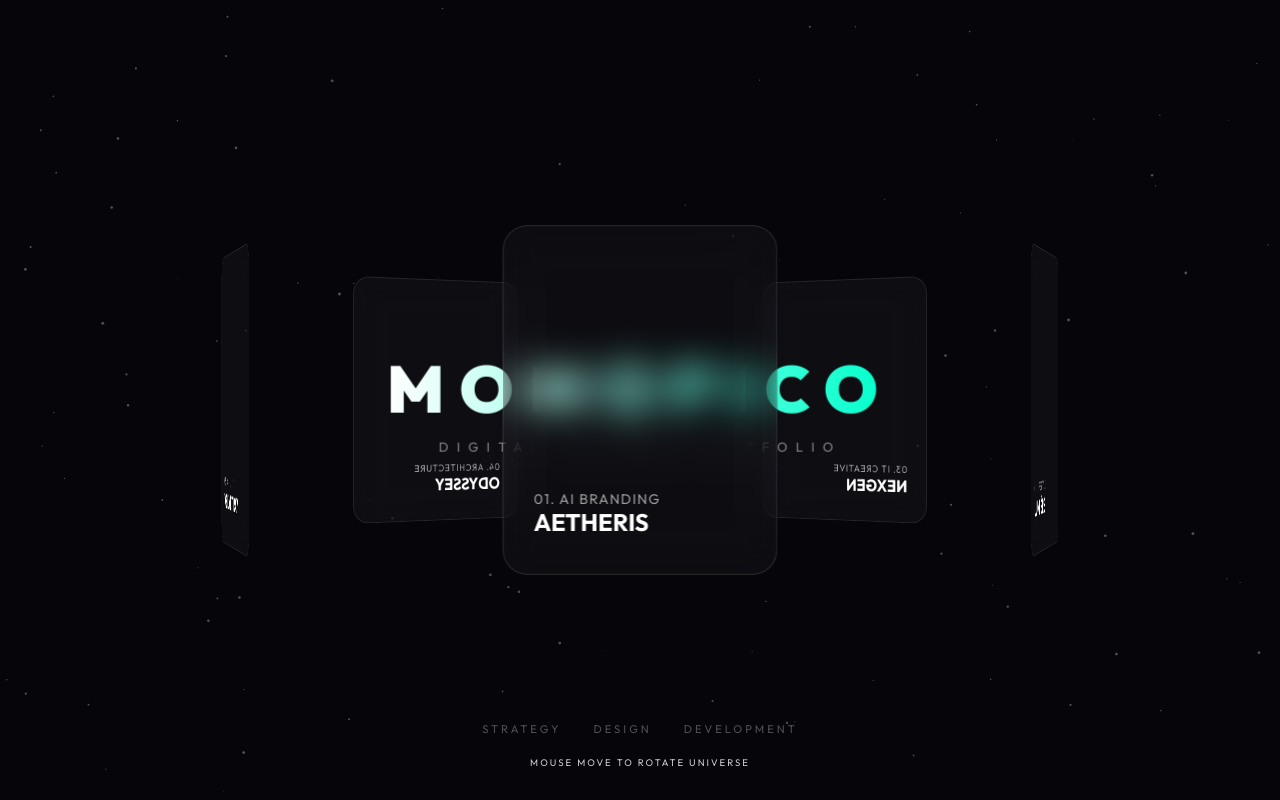
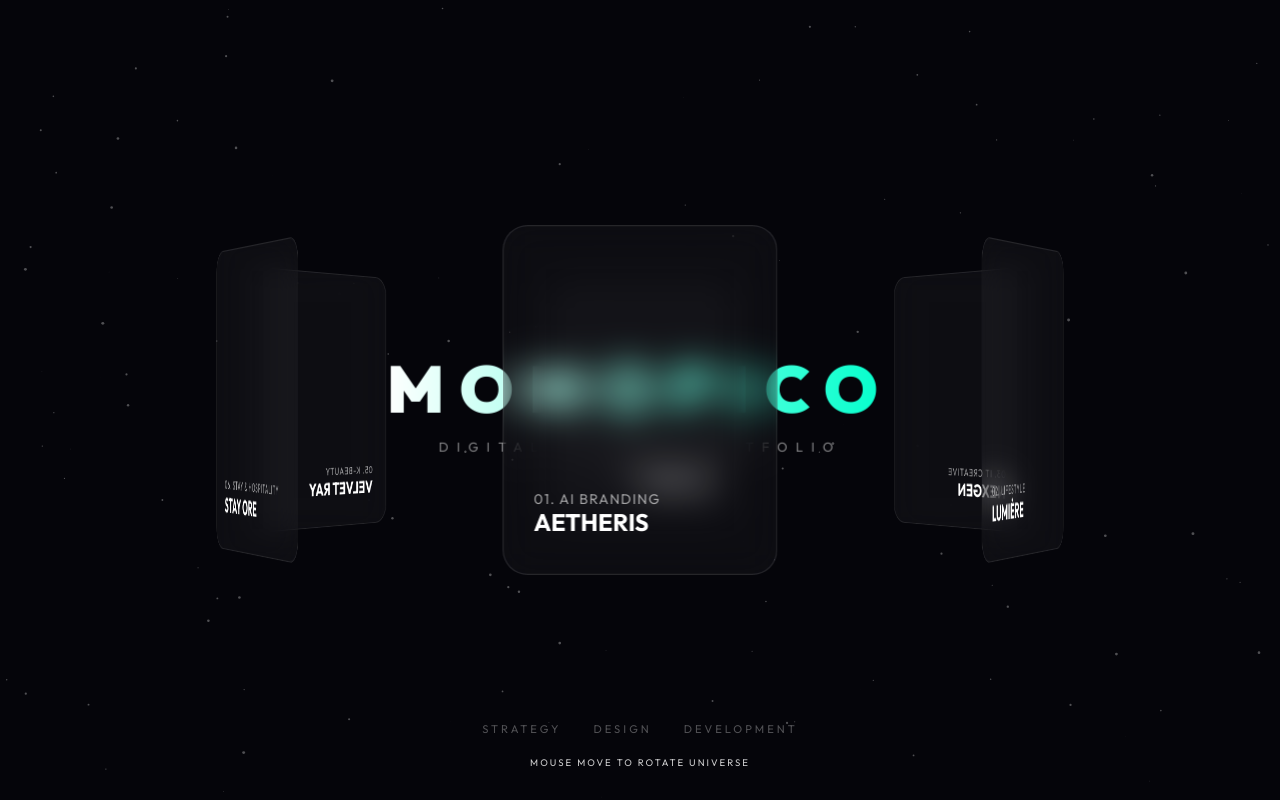
Before and after one commit to dddhkim/website, a plain HTML site: page index.html in a window 1280 px wide. Drawn offline with Linux system fonts and the light colour scheme.

Commit message:
update: link Stay ORE virtual homepage (stayore.vercel.app) to momopico.com hub

```diff
--- a/index.html
+++ b/index.html
@@ -137,10 +137,11 @@
 
         /* --- Positions (Orbiting) --- */
         .node-1 { transform: rotateY(0deg) translateZ(400px); }
-        .node-2 { transform: rotateY(72deg) translateZ(400px); }
-        .node-3 { transform: rotateY(144deg) translateZ(400px); }
-        .node-4 { transform: rotateY(216deg) translateZ(400px); }
-        .node-5 { transform: rotateY(288deg) translateZ(400px); }
+        .node-2 { transform: rotateY(60deg) translateZ(400px); }
+        .node-3 { transform: rotateY(120deg) translateZ(400px); }
+        .node-4 { transform: rotateY(180deg) translateZ(400px); }
+        .node-5 { transform: rotateY(240deg) translateZ(400px); }
+        .node-6 { transform: rotateY(300deg) translateZ(400px); }
 
         /* --- UI Elements --- */
         .bottom-nav {
@@ -212,6 +213,12 @@
                 <div class="node-info">
                     <p>05. K-Beauty</p>
                     <h3>VELVET RAY</h3>
+                </div>
+            </a>
+            <a href="https://stayore.vercel.app" class="project-node node-6" target="_blank">
+                <div class="node-info">
+                    <p>06. Stay & Hospitality</p>
+                    <h3>STAY ORE</h3>
                 </div>
             </a>
         </div>
```
